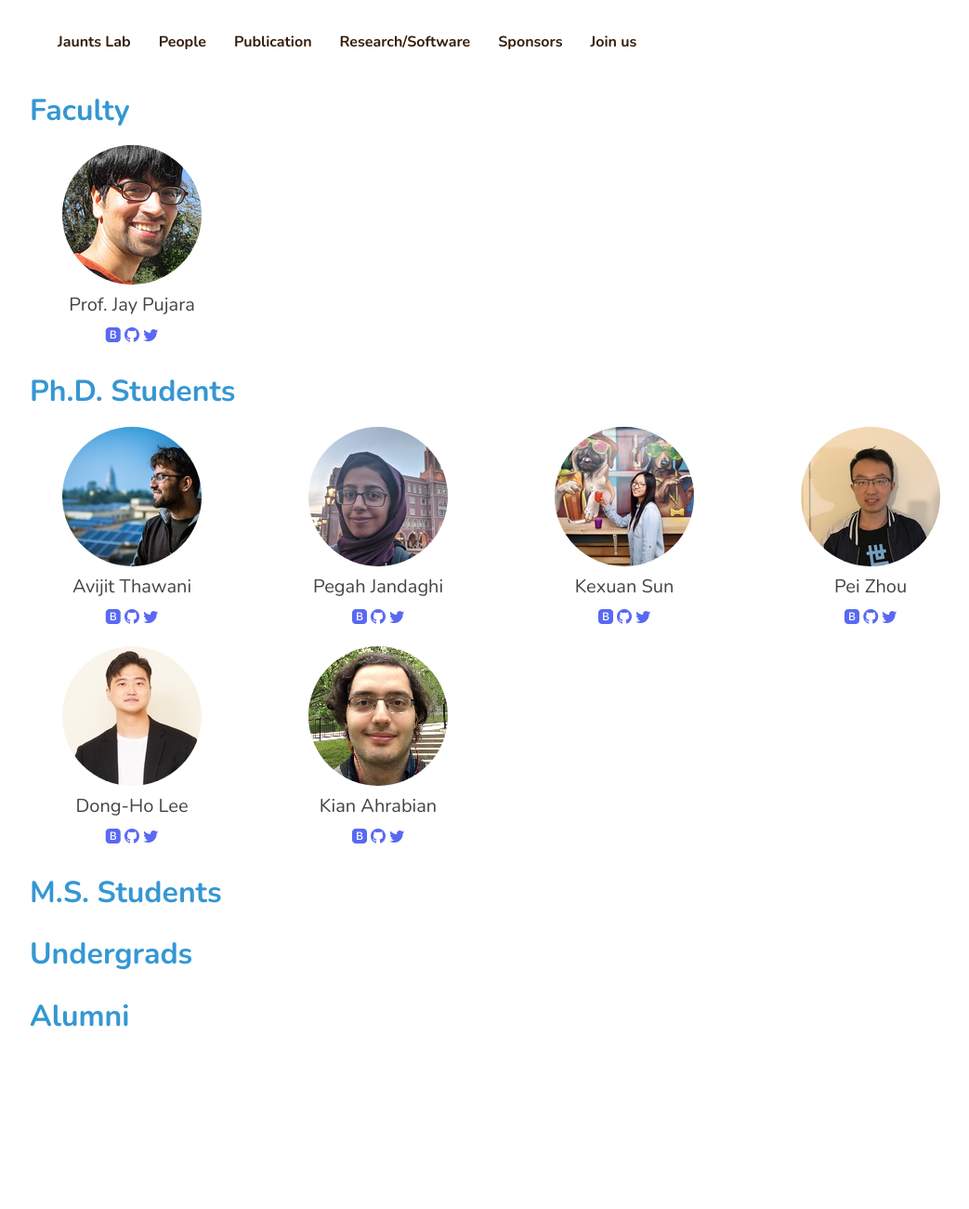
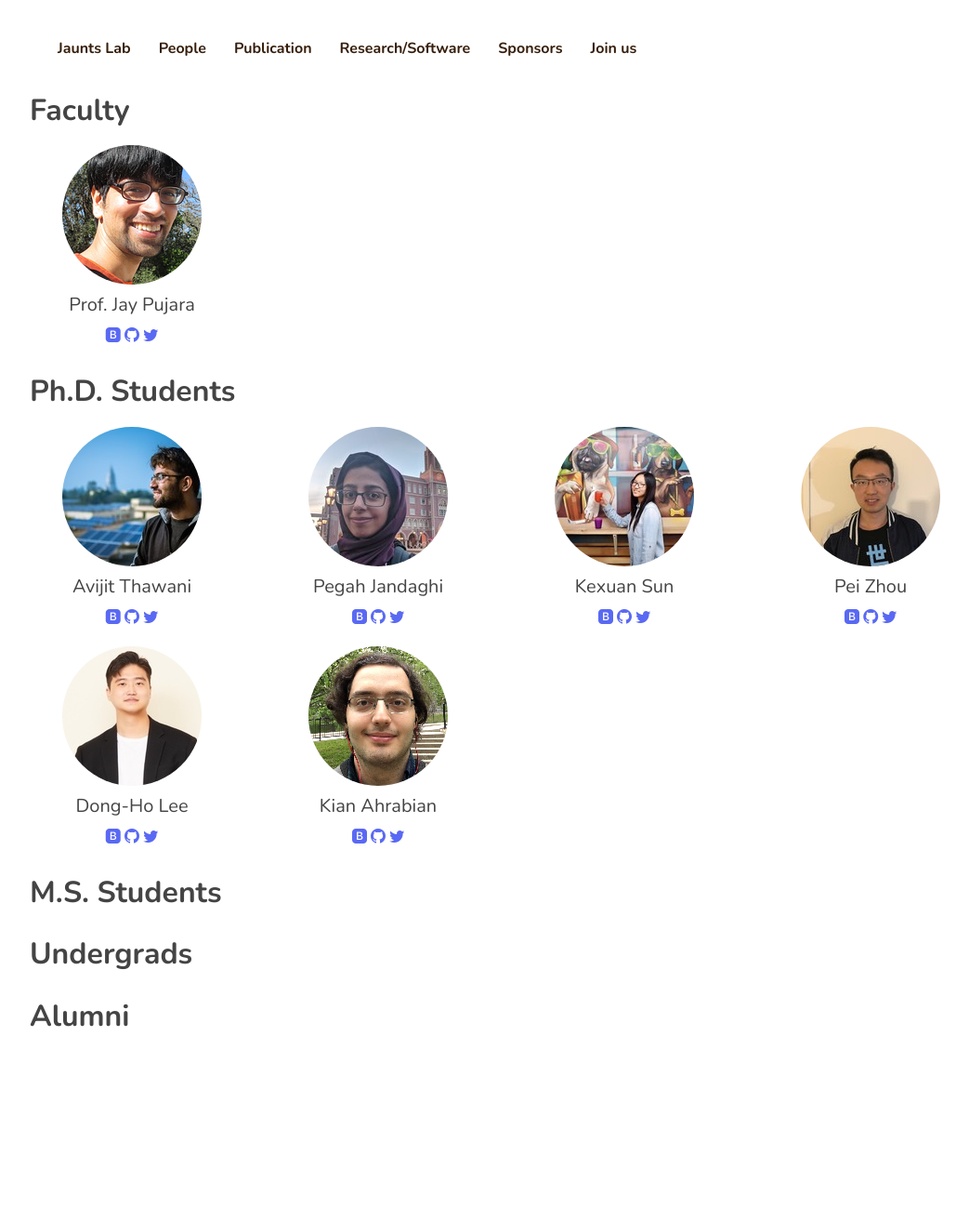
Before and after one commit to jauntslab/jauntslab.github.io, a plain HTML site: page people.html in a window 1280 px wide. Shown: the top 1300 px of the page at 93% size, without its empty margins (50-1093 px from the left). Drawn offline with nearby package versions, Linux system fonts and the light colour scheme.

Commit message:
fix style

```diff
--- a/assets/css/style.css
+++ b/assets/css/style.css
@@ -3073,13 +3073,11 @@ ul {
     padding-left: 2em;
 }
 ul li {
-    list-style-type: none;
     font-size: 17px;
     line-height: 1.5;
-    margin-top: 3px;
+    margin-top: 10px;
 }
 ul li span {
     display: block;
-    margin-left: -0.5em;
     color: #000;
 }
--- a/people.html
+++ b/people.html
@@ -68,7 +68,7 @@
       <div class="container">
         <div class="inner">
             <header id="faculty">
-                <h2 data-aos="fade-up"><b style="color: #3597d4">Faculty</b></h2>
+                <h2 data-aos="fade-up"><b>Faculty</b></h2>
             </header>
 				    <table>
 					    <tr>
@@ -90,7 +90,7 @@
         </div>
         <div class="inner" style="margin-top: 20px">
             <header id="student">
-                <h2 data-aos="fade-up"><b style="color: #3597d4">Ph.D. Students</b></h2>
+                <h2 data-aos="fade-up"><b>Ph.D. Students</b></h2>
             </header>
 				    <table>
 					    <tr>
@@ -179,21 +179,21 @@
         </div>
         <div class="inner" style="margin-top: 20px">
             <header id="master">
-                <h2 data-aos="fade-up"><b style="color: #3597d4">M.S. Students</b></h2>
+                <h2 data-aos="fade-up"><b>M.S. Students</b></h2>
             </header>
 				    <table>
 				    </table>
         </div>
         <div class="inner" style="margin-top: 20px">
             <header id="undergrads">
-                <h2 data-aos="fade-up"><b style="color: #3597d4">Undergrads</b></h2>
+                <h2 data-aos="fade-up"><b>Undergrads</b></h2>
             </header>
 				    <table>
 				    </table>
         </div>
         <div class="inner" style="margin-top: 20px">
             <header id="alumni">
-                <h2 data-aos="fade-up"><b style="color: #3597d4">Alumni</b></h2>
+                <h2 data-aos="fade-up"><b>Alumni</b></h2>
             </header>
 				    <table>
 				    </table>
```
Also changed, not shown: index.html (+3 -3 lines).
